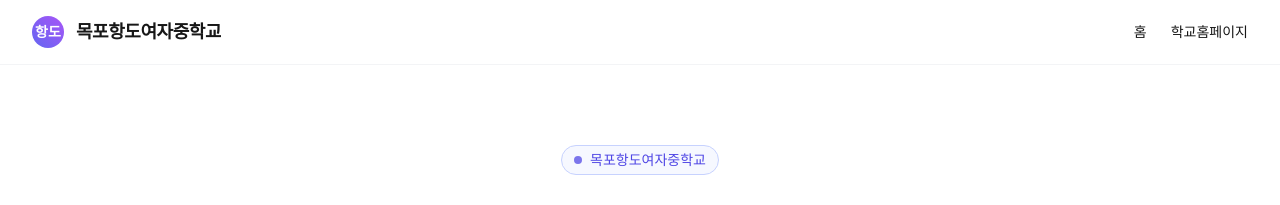
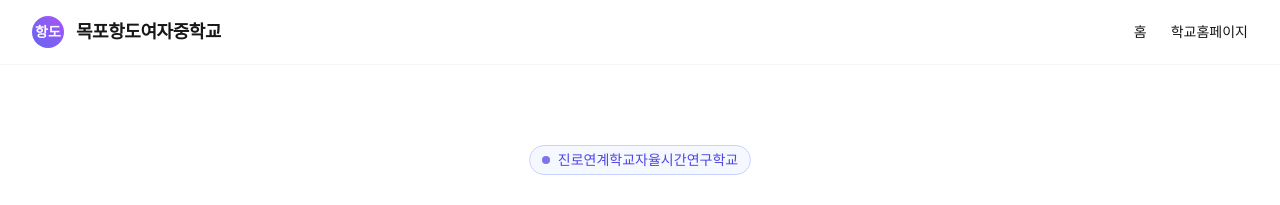
Before and after one commit to tmdhee-max/AIopenclass, a Next.js app: page / in a window 1280 px wide. Shown: the top 205 px of the page. Built offline with nearby package versions, Linux system fonts and the light colour scheme.

Commit message:
style: update hero badge text to research school

```diff
--- a/app/page.tsx
+++ b/app/page.tsx
@@ -9,7 +9,7 @@ export default function Home() {
         {/* 뱃지 */}
         <div className="inline-flex items-center rounded-full border border-indigo-200 bg-indigo-50/50 dark:bg-indigo-900/30 dark:border-indigo-800 px-3 py-1 text-sm font-medium text-indigo-600 dark:text-indigo-400">
           <span className="flex h-2 w-2 rounded-full bg-indigo-600 mr-2 animate-pulse"></span>
-          목포항도여자중학교
+          진로연계학교자율시간연구학교
         </div>
 
         <h1 className="text-4xl sm:text-5xl md:text-6xl font-extrabold tracking-tight text-transparent bg-clip-text bg-gradient-to-r from-indigo-500 via-purple-500 to-pink-500 pb-2 leading-tight">
```
